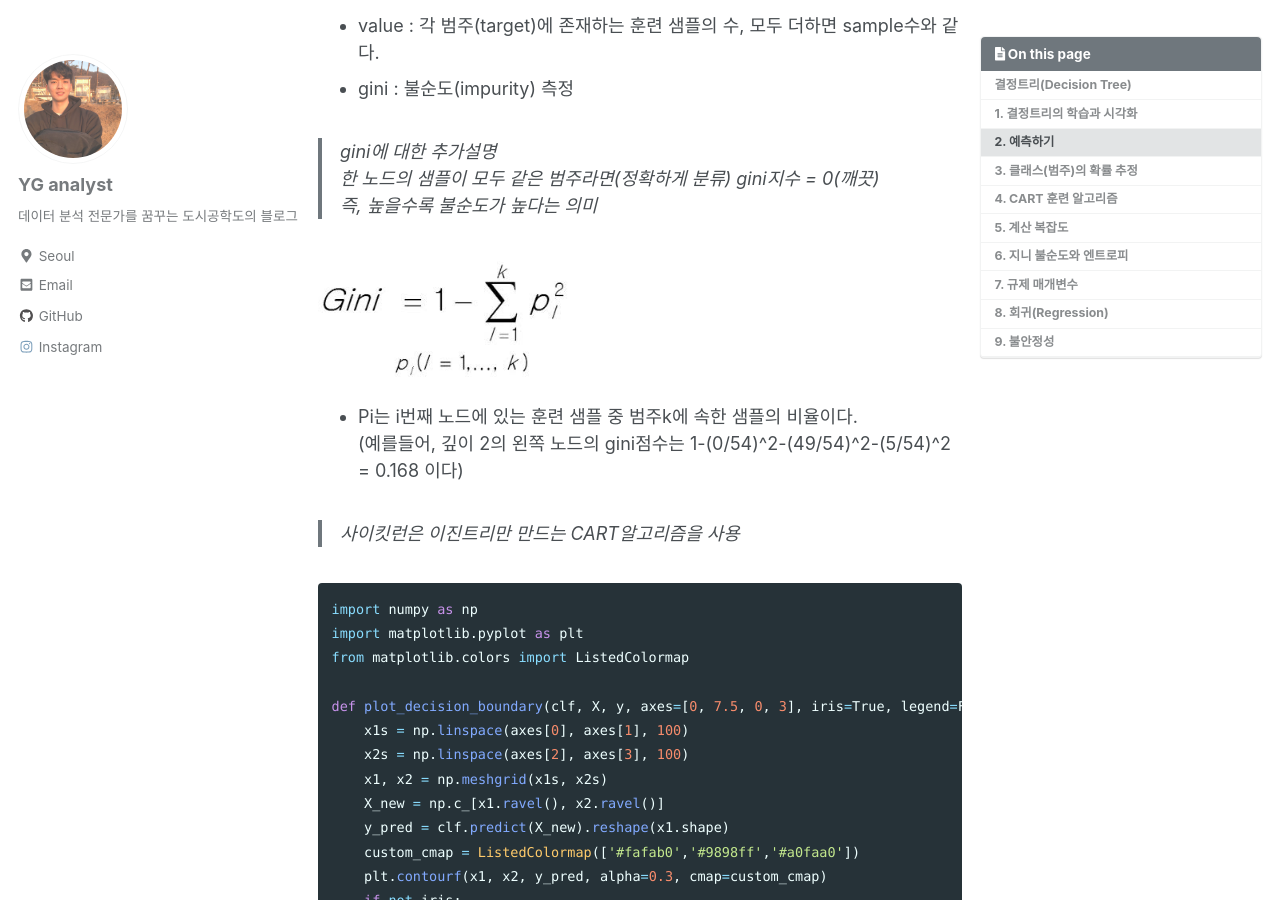
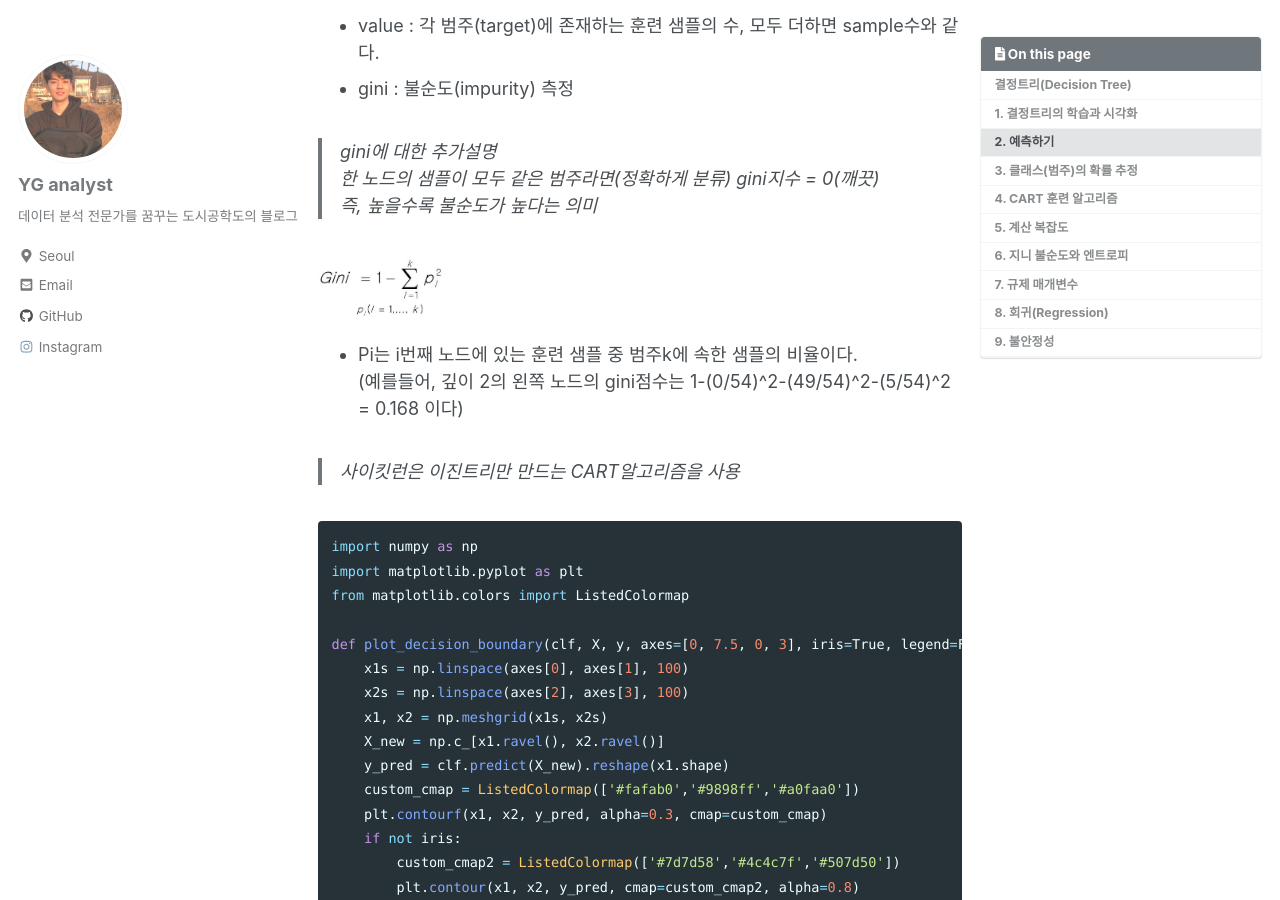
Before and after one commit to yganalyst/yganalyst.github.io, a Jekyll site: the page built from _posts/2019-08-22-ML_chap5.md, in a window 1280 px wide and 900 px high, scrolled down 2332 px. Built offline with Jekyll 4.4.1, drawn with Linux system fonts in a browser that asks for light colours; cached includes are drawn as plain includes; nearby versions of some CDN libraries; comment, search, counter and statistics services are not loaded.

Commit message:
ML chap5 checked scale

```diff
--- a/_posts/2019-08-22-ML_chap5.md
+++ b/_posts/2019-08-22-ML_chap5.md
@@ -105,7 +105,7 @@ png 파일로 내보내기 위해서는 커맨드 창에 다음 명령을 주면
 
 
 
-![png](/assets/images/ML/chap5/gini.png){: width="40%" height="40%"}
+![png](/assets/images/ML/chap5/gini.png){: width="20%" height="20%"}
 
 - Pi는 i번째 노드에 있는 훈련 샘플 중 범주k에 속한 샘플의 비율이다.
 (예를들어, 깊이 2의 왼쪽 노드의 gini점수는 1-(0/54)^2-(49/54)^2-(5/54)^2 = 0.168 이다)
```
